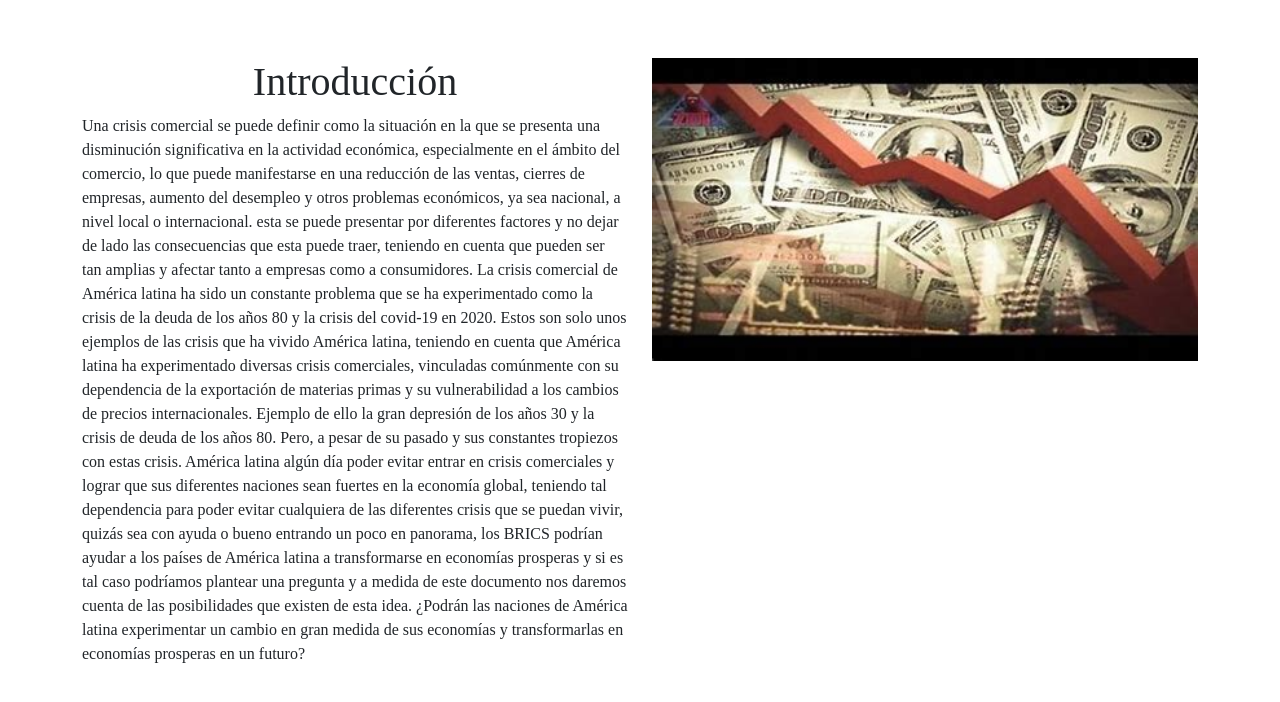
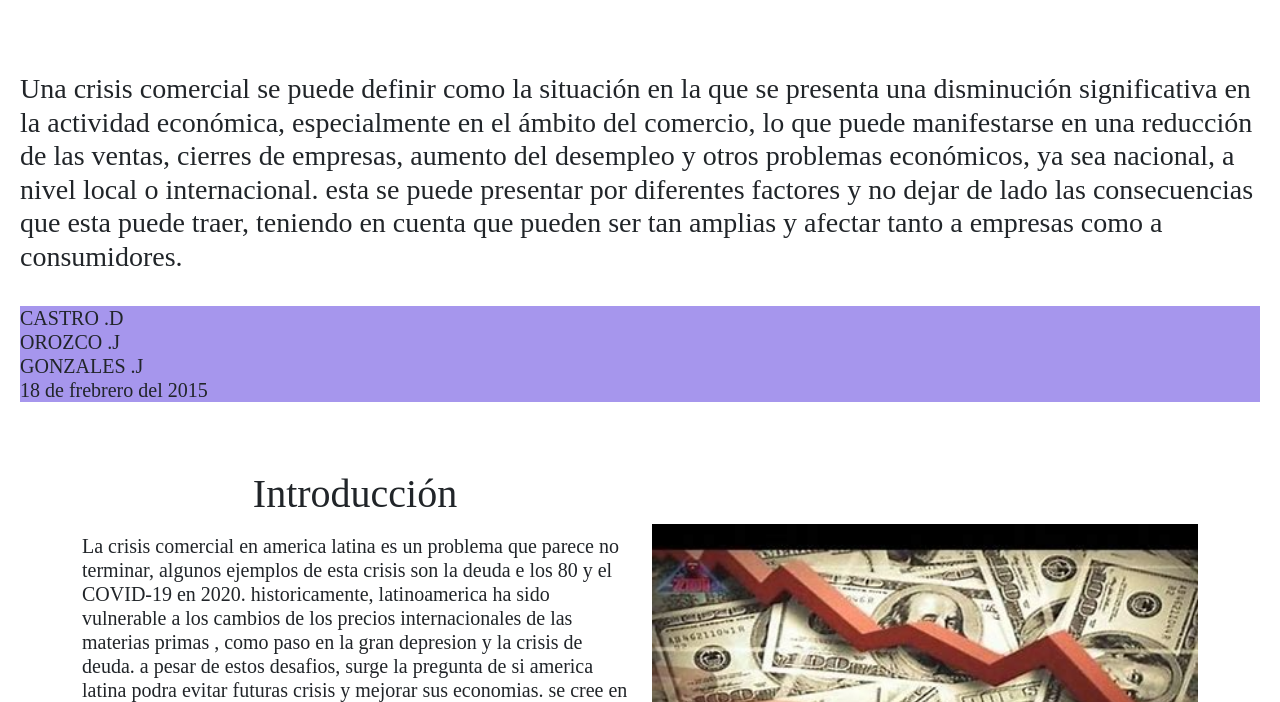
Before and after one commit to damvers/blof, a plain HTML site: page index.html in a window 1280 px wide. Shown: the part 678-1380 px from the top of the page. Drawn offline with nearby package versions, Linux system fonts and the light colour scheme.

Commit message:
blog economico

```diff
--- a/index.html
+++ b/index.html
@@ -95,24 +95,30 @@
                 <img src="img/WhatsApp Image 2025-02-17 at 10.36.39 PM.jpeg"  alt="Imagen 3"  width="1470" height="600" style="padding-left: 3%; padding-top: 1%;">
             </div>
         </div>
-    </div>
+    </div><br>
+    <strong ><h3 style="padding-top: 50px;">
+    Una crisis comercial se puede definir como la situación en la que se presenta una disminución significativa en la actividad económica, especialmente en el ámbito del comercio, lo que puede manifestarse en una reducción de las ventas, cierres de empresas, aumento del desempleo y otros problemas económicos, ya sea nacional, a nivel local o internacional. esta se puede presentar por diferentes factores y no dejar de lado las consecuencias que esta puede traer, teniendo en cuenta que pueden ser tan amplias y afectar tanto a empresas como a consumidores.
+</h3></strong><!-- Sección de Introducción --><br>
+<div style="border: #984caf; background-color: #a696ed;">
+<h5> CASTRO .D<br>
 
-    <!-- Sección de Introducción -->
+     OROZCO .J <br>
+     GONZALES .J<br>
+    18 de frebrero del 2015<br>
+</h5>
+</div>
     <section id="introduccion" class="content-section">
         <div class="container">
             <div class="row">
                 <div class="col-md-6">
+
                     <h1>Introducción</h1>
-                    <p>Una crisis comercial se puede definir como la situación en la que se presenta una disminución significativa en la actividad económica, especialmente en el ámbito del comercio, lo que puede manifestarse en una reducción de las ventas, cierres de empresas, aumento del desempleo y otros problemas económicos, ya sea nacional, a nivel local o internacional. esta se puede presentar por diferentes factores y no dejar de lado las consecuencias que esta puede traer, teniendo en cuenta que pueden ser tan amplias y afectar tanto a empresas como a consumidores.
-
-                        La crisis comercial de América latina ha sido un constante problema que se ha experimentado como la crisis de la deuda de los años 80 y la crisis del covid-19 en 2020. Estos son solo unos ejemplos de las crisis que ha vivido América latina, teniendo en cuenta que América latina ha experimentado diversas crisis comerciales, vinculadas comúnmente con su dependencia de la exportación de materias primas y su vulnerabilidad a los cambios de precios internacionales. Ejemplo de ello la gran depresión de los años 30 y la crisis de deuda de los años 80.
-
-                        Pero, a pesar de su pasado y sus constantes tropiezos con estas crisis. América latina algún día poder evitar entrar en crisis comerciales y lograr que sus diferentes naciones sean fuertes en la economía global, teniendo tal dependencia para poder evitar cualquiera de las diferentes crisis que se puedan vivir, quizás sea con ayuda o bueno entrando un poco en panorama, los BRICS podrían ayudar a los países de América latina a transformarse en economías prosperas y si es tal caso podríamos plantear una pregunta y a medida de este documento nos daremos cuenta de las posibilidades que existen de esta idea.
-                         ¿Podrán las naciones de América latina experimentar un cambio en gran medida de sus economías y transformarlas en economías prosperas en un futuro?
-                        </p>
+                    <p><h5>
+                        La crisis comercial en america latina es un problema que parece no terminar, algunos ejemplos de esta crisis son la deuda e los 80 y el COVID-19 en 2020. historicamente, latinoamerica ha sido vulnerable a los cambios de los precios internacionales de las materias primas , como paso en la gran depresion y la crisis de deuda. a pesar de estos desafios, surge la pregunta de si america latina podra evitar futuras crisis y mejorar sus economias. se cree en la posibilidad de que los BRICS jueguen un papel importante en la trasformacion de la economia en la region. En resumen, se busca analizar la posibilidad de que las naciones latinoamericana prosperen en su economia
+                        </h></p>
                 </div>
                 <div class="col-md-6">
-                    <img src="img/descargar.jpg" class="img-fluid" alt="Introducción" width="700" height="1000">
+                    <img src="img/descargar.jpg" class="img-fluid" alt="Introducción" width="700" height="1000"  style="padding-top: 10%;">
                 </div>
             </div>
         </div>
```
